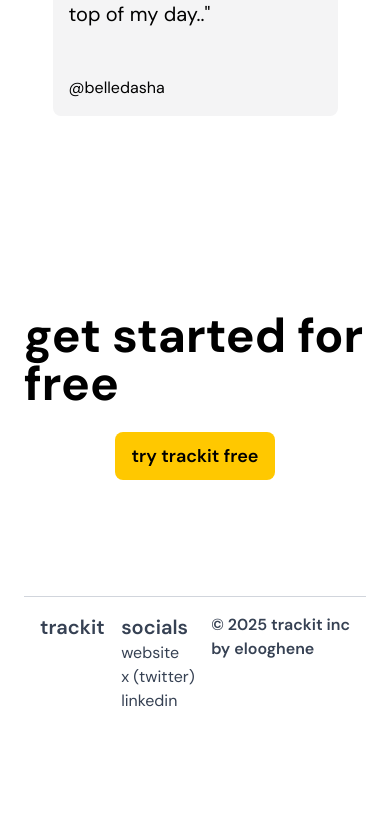
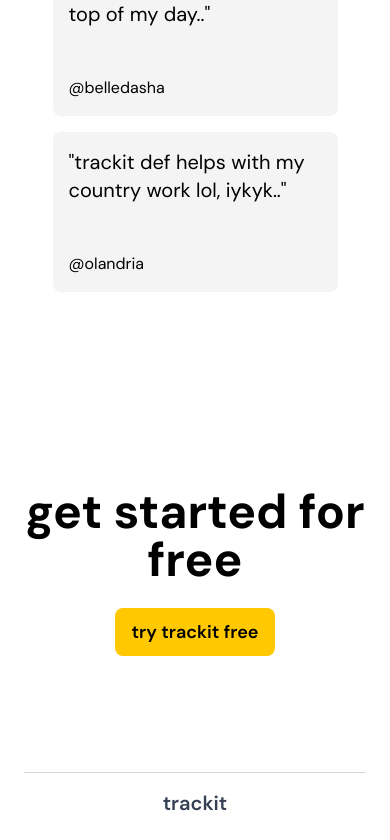
Before and after one commit to Dev-Elo-1505/trackit, a React (Vite) app: page / in a window 390 px wide. Shown: the part 2044-2884 px from the top of the page. Before the commit the page ends 2789 px from the top, so only its background shows below. Built offline with nearby package versions, Linux system fonts and the light colour scheme; no server answers.

Commit message:
fix: change firestore rules to fix habit creation logic

```diff
--- a/src/App.tsx
+++ b/src/App.tsx
@@ -2,9 +2,6 @@
 import "./App.css";
 import router from "./routes";
 import { AuthContextProvider } from "./context/AuthContext";
-
-
-
 
 function App() {
   return (
--- a/src/components/Footer.tsx
+++ b/src/components/Footer.tsx
@@ -1,6 +1,6 @@
 const Footer = () => {
   return (
-    <footer className="flex justify-between border-t border-gray-300 p-4 text-gray-700">
+    <footer className="flex flex-col md:flex-row gap-6 md:gap-0 justify-between items-center md:items-start border-t border-gray-300 p-4 text-gray-700 text-center md:text-left">
 
       <div>
         <h4 className="font-semibold text-xl">trackit</h4>
@@ -10,7 +10,7 @@
         <ul>
           <li><a href="https://elooghene.vercel.app/" target="_blank">website</a></li>
           <li><a href="https://x.com/Elooghene__" target="_blank">x (twitter)</a></li>
-          <li>linkedin</li>
+          <li><a href="https://www.linkedin.com/in/addisijoy/" target="_blank">linkedin</a></li>
         </ul>
       </div>
       <div className="font-semibold">
--- a/src/components/Testimonials.tsx
+++ b/src/components/Testimonials.tsx
@@ -18,7 +18,13 @@
         id: 4,
         desc: "trackit helps me stay on top of my day..",
         name: "belledasha"
-    }
+    },
+    {
+        id: 5,
+        desc: "trackit def helps with my country work lol, iykyk..",
+        name: "olandria"
+    },
+
 ]
 
 const Testimonials = () => {
--- a/src/main.tsx
+++ b/src/main.tsx
@@ -1,6 +1,5 @@
 import { StrictMode } from "react";
 import { createRoot } from "react-dom/client";
-import "./index.css";
 import "./App.css";
 import App from "./App";
 import { QueryClient, QueryClientProvider } from "@tanstack/react-query";
--- a/src/pages/AuthPage.tsx
+++ b/src/pages/AuthPage.tsx
@@ -42,6 +42,8 @@
     } catch (error) {
       setErrorMsg((error as Error).message);
 
+    } finally {
+      setLoading(false);
     }
   };
 
@@ -120,7 +122,7 @@
             )}
           </p>
           {errorMsg && (
-            <p className="text-red-500 text-sm text-center mt-2">an error occured. please try again.</p>
+            <p className="text-red-500 text-sm text-center mt-2">{errorMsg}</p>
           )}
           <div className="flex items-center my-4">
             <hr className="flex-grow border-t border-gray-300" />
@@ -130,6 +132,7 @@
           <button
             className="border w-full rounded px-2.5 py-2 font-semibold mt-4 mb-4 flex justify-center cursor-pointer"
             onClick={handleGoogleAuth}
+            type="button"
           >
             <img src={google} alt="google" className="w-5 h-5" />
           </button>
--- a/src/pages/DashboardPage.tsx
+++ b/src/pages/DashboardPage.tsx
@@ -30,6 +30,7 @@
   const queryClient = useQueryClient();
 
   const [formData, setFormData] = useState({ habit: "", goal: "" });
+  const [createError, setCreateError] = useState("");
 
   const handleInputChange = (e: React.ChangeEvent<HTMLInputElement>) => {
     const { name, value } = e.target;
@@ -49,11 +50,15 @@
       if (!user?.uid) throw new Error("User not authenticated");
       return createHabit(user.uid, newHabit);
     },
+    onMutate: () => setCreateError(""),
     onSuccess: () => {
       queryClient.invalidateQueries({ queryKey: ["habits", user?.uid] });
       setShowModal(false);
       setFormData({ habit: "", goal: "" });
     },
+    onError: (error) => {
+      setCreateError(error.message);
+    }
   });
 
   // Update habit
@@ -131,10 +136,14 @@
   const openModal = () => {
     setShowModal(true);
   };
-  const closeModal = () => setShowModal(false);
+  const closeModal = () => {
+    setShowModal(false);
+    setCreateError("");
+  };
 
   const handleSubmit = (e: React.FormEvent) => {
     e.preventDefault();
+    console.log("Creating habit with:", formData, user?.uid);
     habitMutation.mutate({
       name: formData.habit,
       goal: Number(formData.goal),
@@ -144,7 +153,7 @@
   return (
     <section className="mt-10">
       <h1 className="font-medium text-2xl mb-5">
-        welcome, {user?.displayName} !
+        welcome, {user?.displayName?.toLowerCase() || "there"}!
       </h1>
       <button
         className="btn bg-primary hover:bg-[#ffd23e] text-text flex items-center gap-1"
@@ -185,6 +194,7 @@
               onChange={handleInputChange}
             />
           </div>
+          {createError && <p className="text-red-500 text-sm mt-2">{createError}</p>}
           <button
             className="btn bg-primary hover:bg-[#ffd23e] text-text mt-4"
             type="submit"
--- a/src/pages/HomePage.tsx
+++ b/src/pages/HomePage.tsx
@@ -12,7 +12,7 @@
         <Features />
         <Testimonials />
         <div className="h-96 flex justify-center items-center flex-col">
-          <h3 className="font-bold text-5xl mb-4">get started for free</h3>
+          <h3 className="font-bold text-5xl mb-4 text-center">get started for free</h3>
           <p></p>
           <Link to="/auth/signup">
           <button className="mb-4 bg-primary hover:bg-[#ffd23e] mt-2 w-40 h-12 text-lg font-semibold rounded-lg transition-colors duration-300 cursor-pointer">try trackit free</button></Link>
--- a/src/routes.tsx
+++ b/src/routes.tsx
@@ -1,4 +1,3 @@
-// src/routes.tsx
 import { createBrowserRouter } from "react-router-dom";
 import LandingLayout from "./layouts/LandingLayout";
 import DashboardLayout from "./layouts/DashboardLayout";
```
Also changed, not shown: src/index.css (deleted), 1 other file (tests, documents, lock files or other folders).
